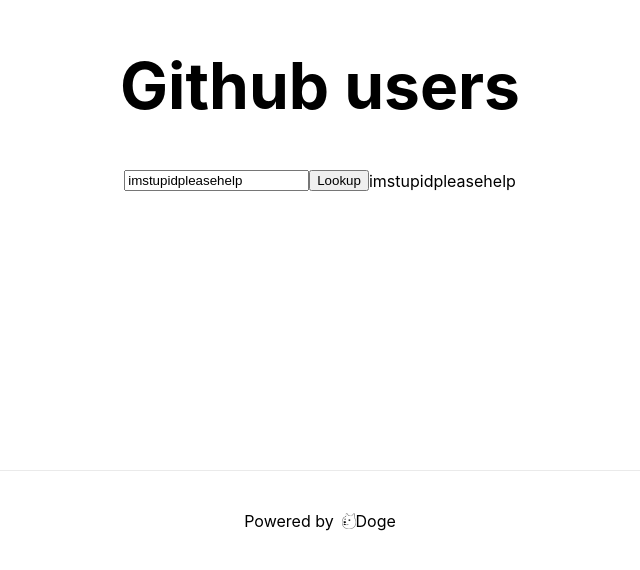
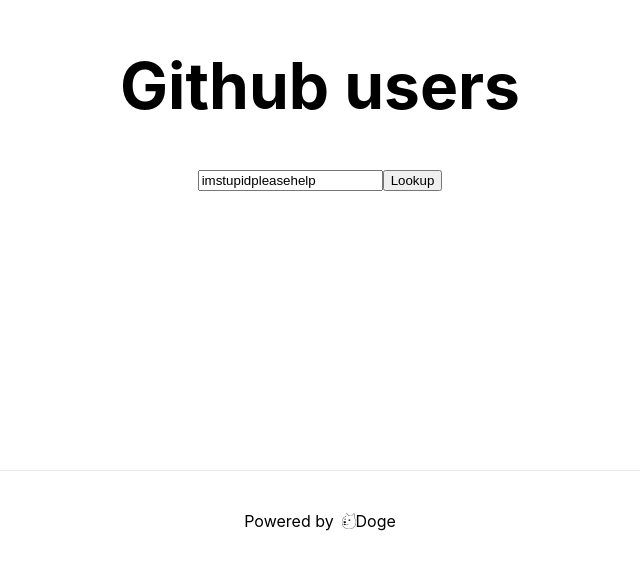
Before and after one commit to Imstupidpleasehelp/restapi, a Next.js app: page / in a window 1280 px wide. Shown: the part 230-800 px from the top of the page, without its empty margins (320-960 px from the left). Built offline with nearby package versions, Linux system fonts and the light colour scheme.

Commit message:
callbacks

```diff
--- a/pages/index.js
+++ b/pages/index.js
@@ -20,7 +20,9 @@ export default function Home() {
       });
       console.log(userData)
   }
+
   return (
+
     <div className={styles.container}>
       <Head>
         <title>Create Next App</title>
@@ -40,7 +42,7 @@ export default function Home() {
             ></input>
             <button type="submit" onClick={(e) => clickIt(e)}  >Lookup</button>
 
-          {userName}
+
         </div>
 
       </main>
```
